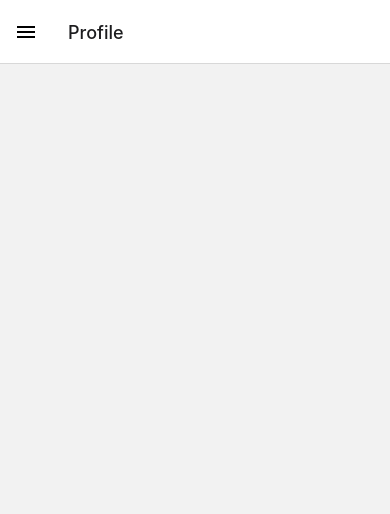
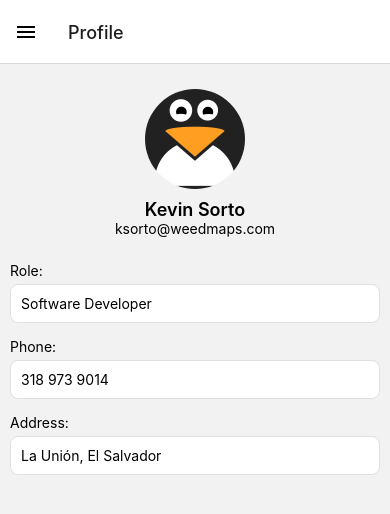
Before and after one commit to dev2-dccolorweb/challenge-app, a React Native app: screen /Profile in a window 390 px wide. Shown: the top 514 px of the page. Built offline with nearby package versions, Linux system fonts and the light colour scheme; no server answers.

Commit message:
add profile screen

```diff
--- a/src/screens/Profile/index.jsx
+++ b/src/screens/Profile/index.jsx
@@ -1,12 +1,65 @@
 import React from 'react'
 import {
+    Button,
+    Image,
+    StyleSheet,
+    Text,
     View
 } from 'react-native'
+const IMAGE_SIZE = 100
+const AVATAR = require('./../../assets/images/avatar.png')
+const Details = ({navigation}) => {
 
-const Profile = ({navigation}) => {
+    const Field = ({title, value}) => {
+        return (
+            <View>
+                <Text style={styles.fieldTitle}>{title}</Text>
+                <Text style={styles.fieldValue}>{value}</Text>
+            </View>
+        )
+    }
+
     return (
-        <View></View>
+        <View style={{ flex: 1, flexDirection: 'column',  padding: 10}}>
+            <View style={{flexDirection: 'column', alignItems: 'center', paddingVertical: 15}}>
+                <Image source={AVATAR} style={{width: IMAGE_SIZE, height: IMAGE_SIZE, borderRadius: IMAGE_SIZE / 2}}/>
+                <View style={styles.employeeTitle}>
+                    <Text style={styles.title}>Kevin Sorto</Text>
+                    <Text>ksorto@weedmaps.com</Text>
+                </View>
+            </View>
+            <Field title={'Role:'} value={'Software Developer'} />
+            <Field title={'Phone:'} value={'318 973 9014'} />
+            <Field title={'Address:'} value={'La Unión, El Salvador'} />
+        </View>
     )
 }
 
-export default Profile
+const styles = StyleSheet.create({
+    employeeTitle: {
+        padding: 10,
+        justifyContent: 'center',
+        alignItems: 'center'
+    },
+    title: {
+        fontSize: 18,
+        fontWeight: '600'
+    },
+    fieldTitle: {
+        fontSize: 14
+    },
+    fieldValue: {
+        padding: 10,
+        width: '100%',
+        borderRadius: 8,
+        overflow: 'hidden',
+        borderColor: '#E0E0E0',
+        borderStyle: 'solid',
+        borderWidth: 1,
+        backgroundColor: '#ffffff',
+        marginTop: 5,
+        marginBottom: 15
+    }
+})
+
+export default Details
```
Also changed, not shown: src/assets/images/avatar.png (added).
